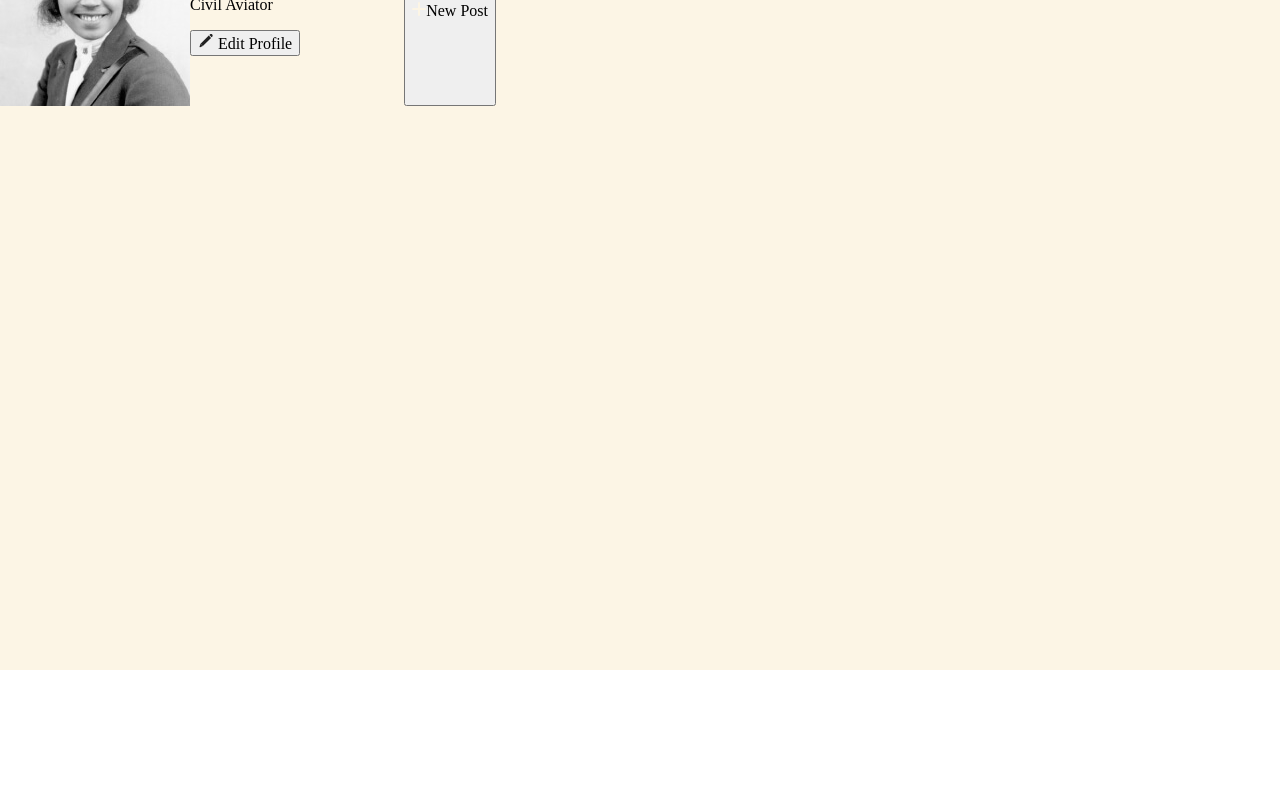
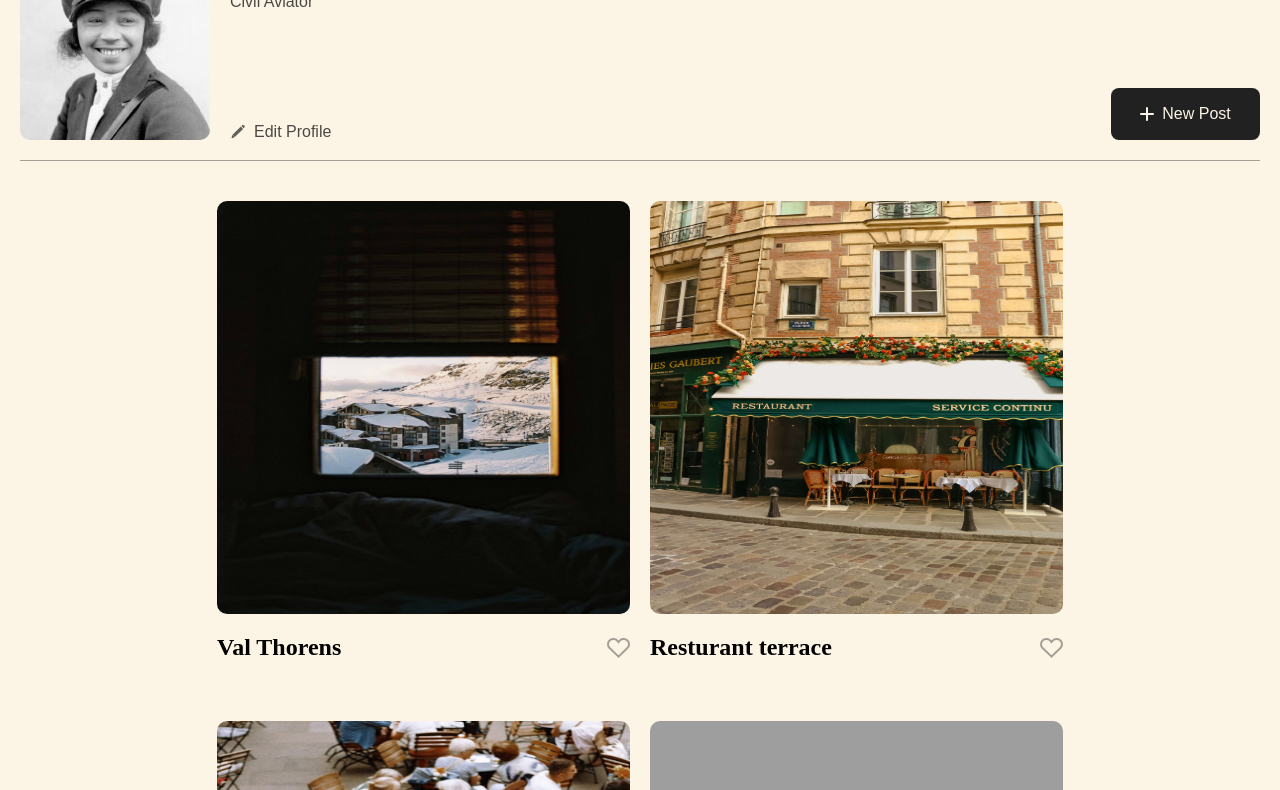
Before and after one commit to Ldantinne30/se_project_spots, a plain HTML site: page index.html in a window 1280 px wide. Shown: the part 130-920 px from the top of the page. Before the commit the page ends 800 px from the top, so only its background shows below. Drawn offline with Linux system fonts and the light colour scheme; grey boxes are pictures that could not be loaded.

Commit message:
header, profile, and desktop view

```diff
--- /dev/null
+++ b/blocks/card.css
@@ -0,0 +1,26 @@
+.card {
+  max-width: 413px;
+}
+
+.card__image {
+  height: 413px;
+  width: 413px;
+  display: block;
+  border-radius: 10px;
+}
+
+.card__content {
+  display: flex;
+  align-items: center;
+  justify-content: space-between;
+  margin: 0 0 20px;
+}
+
+.card__like-btn {
+  background-image: url(../images/heart.svg);
+  width: 23px;
+  height: 20px;
+  border: none;
+  background-color: transparent;
+  opacity: 0.4;
+}
--- /dev/null
+++ b/blocks/cards.css
@@ -0,0 +1,14 @@
+.cards {
+  max-width: 100%;
+  padding-top: 20px;
+}
+
+.cards__list {
+  list-style-type: none;
+  padding: 0;
+  margin: 20px 0;
+  display: grid;
+  grid-template-columns: repeat(auto-fit, 413px);
+  gap: 20px;
+  justify-content: center;
+}
--- /dev/null
+++ b/blocks/content.css
@@ -0,0 +1,3 @@
+.content {
+  padding: 0 20px;
+}
--- a/blocks/profile.css
+++ b/blocks/profile.css
@@ -1,7 +1,70 @@
 .profile {
   display: flex;
+  padding: 34px 0 20px;
+  border-bottom: 1px rgba(33, 33, 33, 0.4) solid;
 }
 
-.profile__post.btn {
+.profile__avatar {
+  margin: 0 20px 0 0;
+  border-radius: 10px;
+}
+
+.profile__name {
+  margin: 0;
+  font-family: "Poppins", sans-serif;
+  font-weight: 500;
+  font-size: 32px;
+  line-height: 32px;
+}
+
+.profile__description {
+  margin: 12px 0 0;
+  font-family: "Poppins", sans-serif;
+  font-weight: 500;
+  font-size: 16px;
+  line-height: 16px;
+  opacity: 0.7;
+}
+
+.profile__column {
+  display: flex;
+  flex-direction: column;
+}
+
+.profile__edit-btn {
+  margin-top: auto;
+  gap: 8px;
+  opacity: 0.7;
+  border: none;
+  background: none;
+  padding: 0;
+  display: flex;
+  font-family: "Poppins", sans-serif;
+  font-weight: 500;
+  font-size: 16px;
+  line-height: 16px;
+}
+
+.profile__post-btn {
   margin-left: auto;
+  margin-top: auto;
+  font-family: "Poppins", sans-serif;
+  font-weight: 500;
+  font-size: 16px;
+  line-height: 16px;
+  background: #212121;
+  color: #fcf5e5;
+  border-radius: 8px;
+  border: none;
+  width: 149px;
+  height: 52px;
+  border-radius: 8px;
+  display: flex;
+  align-items: center;
+  justify-content: center;
+  gap: 8px;
+  padding: 8px 16px;
 }
+
+/* images need rounded */
+/* buttons need to be styled */
--- a/index.html
+++ b/index.html
@@ -25,13 +25,85 @@
           <div class="profile__column">
             <h1 class="profile__name">Bessie Coleman</h1>
             <p class="profile__description">Civil Aviator</p>
-            <button class="profile__edit">
+            <button type="button" class="profile__edit-btn">
               <img src="images/pencil.svg" alt="Pencil Icon" /> Edit Profile
             </button>
           </div>
-          <button class="profile__post.btn">
+          <button type="button" class="profile__post-btn">
             <img src="images/plus.svg" alt="Plus Icon" />New Post
           </button>
+        </section>
+        <section class="cards page__section">
+          <ul class="cards__list">
+            <li class="card">
+              <img
+                src="./images/1-photo-by-moritz-feldmann-from-pexels.jpg"
+                alt="Val Thorens"
+                class="card__image"
+              />
+              <div class="card__content">
+                <h2 class="card__title">Val Thorens</h2>
+                <button type="button" class="card__like-btn"></button>
+              </div>
+            </li>
+            <li class="card">
+              <img
+                src="./images/2-photo-by-ceiline-from-pexels.jpg"
+                alt="Resturant Terrace"
+                class="card__image"
+              />
+              <div class="card__content">
+                <h2 class="card__title">Resturant terrace</h2>
+                <button type="button" class="card__like-btn"></button>
+              </div>
+            </li>
+            <li class="card">
+              <img
+                src="./images/3-photo-by-tubanur-dogan-from-pexels.jpg"
+                alt="outdoor cafe"
+                class="card__image"
+              />
+              <div class="card__content">
+                <h2 class="card__title">An outdoor cafe</h2>
+                <button type="button" class="card__like-btn"></button>
+              </div>
+            </li>
+            <li class="card">
+              <img
+                src="./images/4-photo-by-maurice-laschet-from-pexels.jpg"
+                alt="Bridge over forest"
+                class="card__image"
+              />
+              <div class="card__content">
+                <h2 class="card__title">
+                  A very long bridge, over the forest...
+                </h2>
+                <button type="button" class="card__like-btn"></button>
+              </div>
+            </li>
+            <li class="card">
+              <img
+                src="./images/5-photo-by-van-anh-nguyen-from-pexels.jpg"
+                alt="Tunnel with light"
+                class="card__image"
+              />
+              <div class="card__content">
+                <h2 class="card__title">Tunnel with morning light</h2>
+                <button type="button" class="card__like-btn"></button>
+              </div>
+            </li>
+            <li class="card">
+              <img
+                src="./images/6-photo-by-moritz-feldmann-from-pexels.jpg"
+                alt="Cabin in the Snow"
+                class="card__image"
+              />
+              <div class="card__content">
+                <h2 class="card__title">Mountain house</h2>
+                <button type="button" class="card__like-btn"></button>
+              </div>
+            </li>
+          </ul>
         </section>
       </main>
       <footer class="footer"></footer>
--- a/pages/index.css
+++ b/pages/index.css
@@ -1,4 +1,7 @@
 @import url(../vendor/normalize.css);
 @import url(../blocks/page.css);
 @import url(../blocks/header.css);
+@import url(../blocks/content.css);
 @import url(../blocks/profile.css);
+@import url(../blocks/cards.css);
+@import url(../blocks/card.css);
```
Also changed, not shown: images/heart.svg (added).
